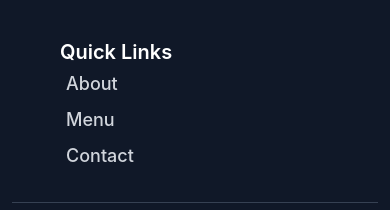
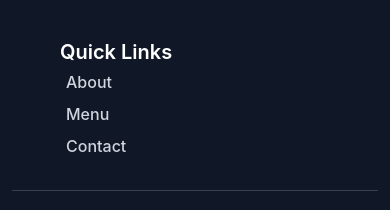
Before and after one commit to AgnibhaDebnath/restaurant-website, a React (Vite) app: page / in a window 390 px wide. Shown: the part 4723-4933 px from the top of the page. Built offline with nearby package versions, Linux system fonts and the light colour scheme.

Commit message:
style: adjust footer link font size

```diff
--- a/src/Components/Footer.jsx
+++ b/src/Components/Footer.jsx
@@ -34,7 +34,7 @@
 
                     <h2 className="text-white font-semibold text-xl mt-2">Quick Links</h2>
 
-                    <ul className="space-y-2 text-lg ml-1.5 mt-1">
+                    <ul className="space-y-2 text-base sm:text-lg ml-1.5 mt-1">
                         <li><button aria-label="Go to About section" onClick={() => handleScroll("about")} className="cursor-pointer hover:text-[#f59e0b] font-medium active:scale-95 active:text-[#f59e0b] transition duration-300">About</button></li>
                         <li><button aria-label="Go to Menu section" onClick={() => handleScroll("menu")} className="cursor-pointer hover:text-[#f59e0b] font-medium active:scale-95 active:text-[#f59e0b] transition duration-300">Menu</button></li>
                         <li><button aria-label="Go to Contact section" onClick={() => handleScroll("contact")} className="cursor-pointer hover:text-[#f59e0b] font-medium active:scale-95 active:text-[#f59e0b] transition duration-300">Contact</button></li>
```
